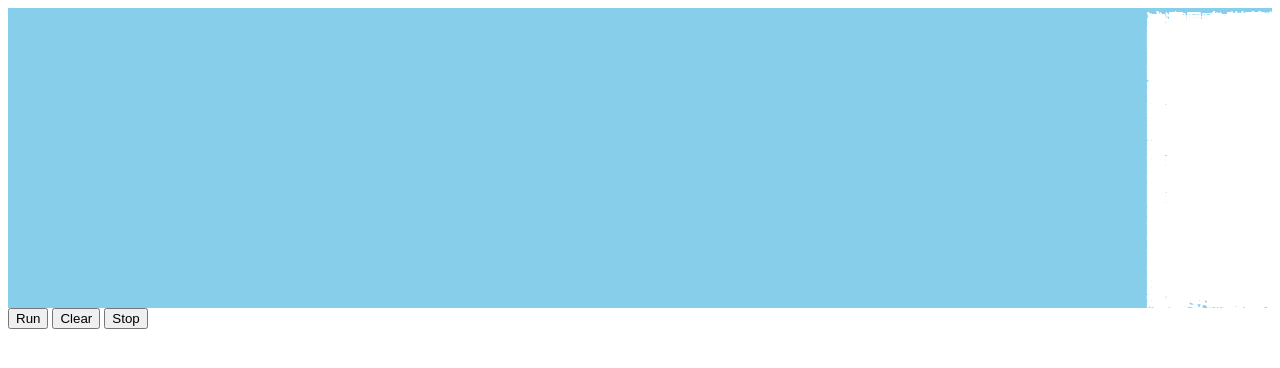
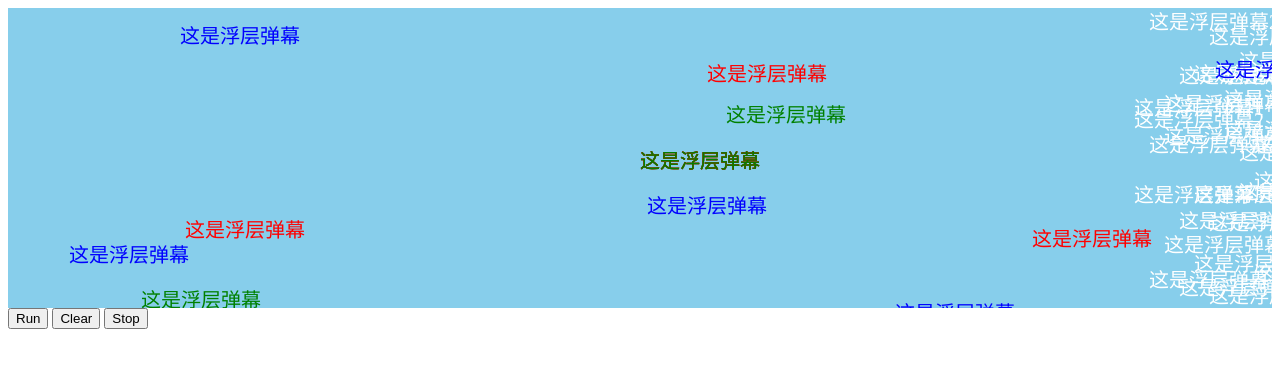
Before and after one commit to Aizener/barrage, a website: page index.html in a window 1280 px wide. Drawn offline with Linux system fonts and the light colour scheme; animation ran at ten frames a second.

Commit message:
feat: #master 新增弹幕的出现方式：直线浮在屏幕，一定时间消失

```diff
--- a/index.html
+++ b/index.html
@@ -19,21 +19,68 @@
   <button class="clear">Clear</button>
   <button class="stop">Stop</button>
   <script src="./dist/index.umd.js"></script>
+  <!-- <script type="module">
+    import Barrage from './dist/index.esm.js'
+    console.log(Barrage)
+  </script> -->
   <script>
     const b = new Barrage('.box')
-    const ms = []
-    const max = 150
-    for (let i = 0 ; i < max ; i ++) {
-      const m = { text: '这是一条弹幕', speed: 3 }
-      ms.push(m)
-    }
-
+    let x = 0, y = 0
+    b.addMessage({
+      text: '这是浮层弹幕',
+      type: Barrage.layer,
+      style: {
+        fontSize: Math.ceil(Math.random() * 8) + 20 + 'px',
+        color: ['red', 'green', 'blue'][Math.floor(Math.random() * 3)]
+      },
+      layerStyle: {
+        x: x,
+        y: y
+      }
+    })
+    setInterval(() => {
+      b.addMessages([
+        {
+          text: '这是浮层弹幕',
+          type: Barrage.layer,
+          style: {
+            fontSize: 20 + 'px',
+            color: ['red', 'green', 'blue'][Math.floor(Math.random() * 3)]
+          },
+          layerStyle: {
+            placement: 'center'
+          }
+        },
+        {
+          text: '这是浮层弹幕',
+          type: Barrage.layer,
+          style: {
+            fontSize: 20 + 'px',
+            color: ['red', 'green', 'blue'][Math.floor(Math.random() * 3)]
+          },
+          layerStyle: {
+            x: Math.random() * 1500,
+            y: Math.random() * 300
+          }
+        },
+        {
+          text: '这是浮层弹幕',
+          type: Barrage.layer,
+          style: {
+            fontSize: 20 + 'px',
+            color: ['red', 'green', 'blue'][Math.floor(Math.random() * 3)]
+          },
+          layerStyle: {
+            x: Math.random() * 1500,
+            y: Math.random() * 300
+          }
+        }
+      ])
+    }, 500)
+    setInterval(() => {
+      b.addMessages(['这是浮层弹幕1', '这是浮层弹幕2', '这是浮层弹幕3'])
+    }, 500)
     b.run()
-    b.addMessages(ms)
-    setInterval(() => {
-      b.addMessages(ms)
-      console.log(b.list.length)
-    }, 500)
 
     document.querySelector('.run').addEventListener('click', () => {
       b.run()
--- a/src/index.ts
+++ b/src/index.ts
@@ -2,6 +2,19 @@
  * 基于Canvas的弹幕插件
  * By.2021-12-17 22:12
  */
+enum MessageType {
+  normal,
+  layer
+}
+
+type LayerStyle = {
+  x: number,
+  y: number,
+  placement?: string,
+  time?: number
+  removing?: boolean
+}
+
 type MessageStyle = {
   color?: string,
   fontSize?: string,
@@ -14,7 +27,9 @@ type Message = {
   id?: string,
   text: string,
   speed?: number,
-  style?: MessageStyle
+  type?: MessageType,
+  style?: MessageStyle,
+  layerStyle?: LayerStyle
 }
 
 class Barrage {
@@ -24,9 +39,14 @@ class Barrage {
   private list: Array<Message> = [] // 弹幕的集合
   private rId: number = 0 // requestAnimationFrame返回的标识
   private isListen: boolean = false // 是否执行在监听有弹幕加入
-  private listenerTimer: NodeJS.Timer | null = null // 监听的定时器
+  private listenerTimer: number | null = null // 监听的定时器
   private maxMessage: number = 1500 // 最大渲染弹幕数量
+  private lastTime: number = 0
+  private delta: number = 0
+  private fps: string = '0'
 
+  static normal = MessageType.normal
+  static layer = MessageType.layer
 
   constructor(selector: string) {
     this.cvs = document.createElement('canvas')
@@ -46,32 +66,51 @@ class Barrage {
   }
 
   /**
-   * 添加一条弹幕到弹幕列表中去
-   * @param message 弹幕对象
+   * * 添加一条弹幕到弹幕列表中去
+   * @param message 弹幕对象，可以为string或者Message对象
    * @returns 当前实例
    */
-  addMessage(message: Message): Barrage | void {
+  addMessage(message: string): Barrage | void;
+  addMessage(message: Message): Barrage | void;
+  addMessage(message: Message | string): Barrage | void;
+  addMessage(message: Message | string): Barrage | void {
     if (this.list.length > this.maxMessage * 2) {
       return
     }
-    const {
-      fontSize = '20px',
-      fontFamily = 'Microsoft YaHei',
-      color = '#fff'
-    } = message.style || {}
+    if (typeof message === 'string') {
+      const _message: Message = { text: message }
+      message = _message
+    }
+    // 初始化弹幕样式
+    if (!message.style) {
+      message.style = {}
+    }
+    !message.style.fontSize && (message.style.fontSize = '20px')
+    !message.style.fontFamily && (message.style.fontFamily = 'Microsoft YaHei')
+    !message.style.color && (message.style.color = '#fff')
     !message.speed && (message.speed = 3)
-    const [x, y] = this.getPositoin(parseInt(fontSize))
+    // 判断弹幕类型
+    const layerStyle: LayerStyle = { x: 0, y: 0 }
+    if (message.type === MessageType.layer) {
+      const style = message.layerStyle as LayerStyle
+      layerStyle.x = style.x
+      layerStyle.y = style.y
+      layerStyle.time = style.time || 3000
+      layerStyle.placement = style.placement
+    } else {
+      message.type = MessageType.normal
+    }
+    // 初始化弹幕位置
+    const [x, y] = this.getPositoin(message)
     this.pushMessage({
       x,
       y,
       id: String(Math.ceil(Math.random() * 1000)) + y + message.speed * y,
       text: message.text,
       speed: message.speed,
-      style: {
-        color,
-        fontSize,
-        fontFamily
-      }
+      style: message.style,
+      type: message.type,
+      layerStyle
     })
     return this
   }
@@ -81,8 +120,8 @@ class Barrage {
    * @param messages 弹幕对象集合
    * @returns 当前实例
    */
-  addMessages(messages: Array<Message>): Barrage {
-    messages.forEach((message: Message) => this.addMessage(message))
+  addMessages(messages: Array<Message> | Array<string>): Barrage {
+    messages.forEach((message: Message | string) => this.addMessage(message))
     return this
   }
 
@@ -129,9 +168,33 @@ class Barrage {
    * 获取生成的弹幕坐标点
    * @returns 返回坐标点集合
    */
-  private getPositoin(fontSize: number): [number, number] {
-    const x = this.cvs.width
-    const y = Math.random() * (this.cvs.height - fontSize)
+  private getPositoin(message: Message): [number, number] {
+    let x = 0, y = 0, fontSize = parseInt((message.style as MessageStyle).fontSize as string)
+    if (message.type === MessageType.normal) {
+      x = this.cvs.width
+      y = Math.random() * (this.cvs.height - fontSize)
+    } else if (message.type === MessageType.layer) {
+      const layerStyle = message.layerStyle as LayerStyle
+      if (layerStyle.placement) {
+        x = Math.ceil(this.cvs.width / 2)
+        switch(layerStyle.placement) {
+          case 'top':
+            y = fontSize
+            break
+          case 'center':
+            y = Math.ceil((this.cvs.height - fontSize) / 2)
+            break
+          case 'bottom':
+            y = Math.ceil(this.cvs.height - 2 * fontSize)
+            break
+          default:
+            y = Math.ceil(this.cvs.height / 2)
+        }
+      } else {
+        x = layerStyle.x
+        y = layerStyle.y
+      }
+    }
     return [Math.floor(x), Math.floor(y)]
   }
 
@@ -169,12 +232,15 @@ class Barrage {
    * @returns void
    */
   private animate() {
+    if (!this.lastTime) {
+      this.lastTime = Date.now()
+    }
+    this.ctx.clearRect(0, 0, this.cvs.width, this.cvs.height)
     if (!this.list.length) {
       this.rId && cancelAnimationFrame(this.rId)
       this.handleListenr()
       return
     }
-    this.ctx.clearRect(0, 0, this.cvs.width, this.cvs.height)
     const ids: Array<string> = [], list = this.list.slice(0, this.maxMessage)
     for (const item of list as Array<{
       x: number,
@@ -186,9 +252,11 @@ class Barrage {
         color: string,
         fontSize: string,
         fontFamily: string
-      }
+      },
+      type: MessageType,
+      layerStyle: LayerStyle
     }>) {
-      item.x -= item.speed
+      item.type === MessageType.normal && (item.x -= item.speed)
       if (item.x >= this.cvs.width) {
         continue
       }
@@ -197,17 +265,36 @@ class Barrage {
       this.ctx.font = `${fontSize} ${fontFamily}`
       this.ctx.fillStyle = color
       this.ctx.fillText(item.text, item.x, item.y + parseInt(item.style.fontSize))
-      const { width } = this.ctx.measureText(item.text)
-      if (item.x <= -width) {
-        ids.push(item.id)
+      if (item.type === MessageType.normal) {
+        const { width } = this.ctx.measureText(item.text)
+        if (item.x <= -width) {
+          ids.push(item.id)
+        }
+      } else if (item.type === MessageType.layer) {
+        !ids.includes(item.id) && ids.push(item.id)
       }
     }
     // 放在循环外删除，否则会造成闪烁
     ids.forEach((id: string) => {
       const idx = this.list.findIndex((item: Message) => item.id === id)
-      idx > 0 && this.list.splice(idx, 1)
+      const target = this.list[idx]
+      if (target.type === MessageType.normal) {
+        idx >= 0 && this.list.splice(idx, 1)
+      } else {
+        const layerStyle = target.layerStyle as LayerStyle
+        if (!layerStyle.removing) {
+          setTimeout(() => {
+            // 重新获取下标，之前下标会因为异步原因不准确
+            const idx = this.list.findIndex((item: Message) => item.id === id)
+            idx >= 0 && this.list.splice(idx, 1)
+          }, layerStyle.time)
+          layerStyle.removing = true
+        }
+      }
     })
-    // this.list = this.list.filter((message: Message) => !ids.includes(message.id as string))
+    this.delta = (Date.now() - this.lastTime) / 1000
+    this.lastTime = Date.now()
+    this.fps = (1 / this.delta).toFixed(2)
     this.rId = requestAnimationFrame(this.animate.bind(this))
   }
 }
```
Also changed, not shown: README.md, dist/index.d.ts, dist/index.esm.js, dist/index.umd.js.
